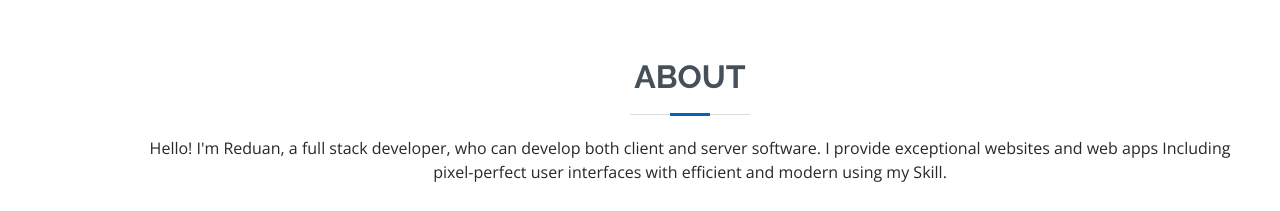
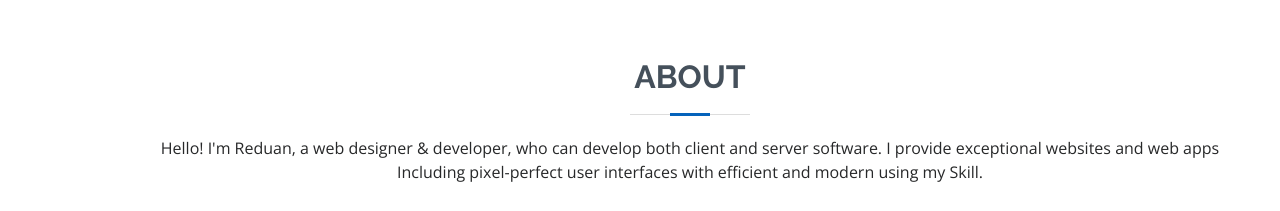
Before and after one commit to Reduan413/reduan413.github.io, a plain HTML site: page index.html in a window 1280 px wide. Shown: the part 802-1013 px from the top of the page. Drawn offline with nearby package versions, Linux system fonts and the light colour scheme; grey boxes are pictures that could not be loaded.

Commit message:
feat error

```diff
--- a/index.html
+++ b/index.html
@@ -79,7 +79,7 @@
 
         <div class="section-title">
           <h2>About</h2>
-          <p>Hello! I'm Reduan, a full stack developer, who can develop both client and server software. I provide exceptional websites and web apps Including pixel-perfect user interfaces with efficient and modern using my Skill.</p>
+          <p>Hello! I'm Reduan, a web designer & developer, who can develop both client and server software. I provide exceptional websites and web apps Including pixel-perfect user interfaces with efficient and modern using my Skill.</p>
         </div>
 
         <div class="row">
```
